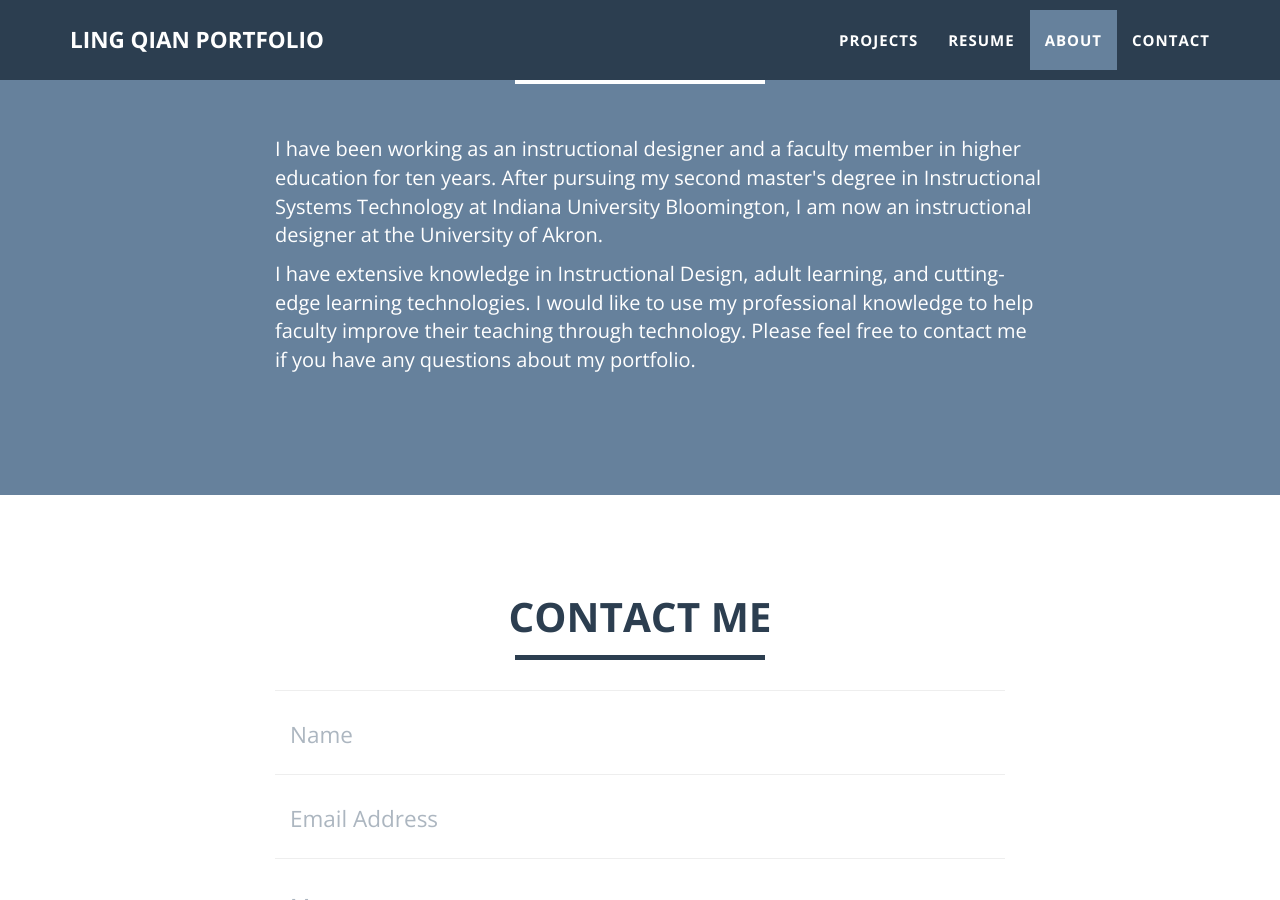
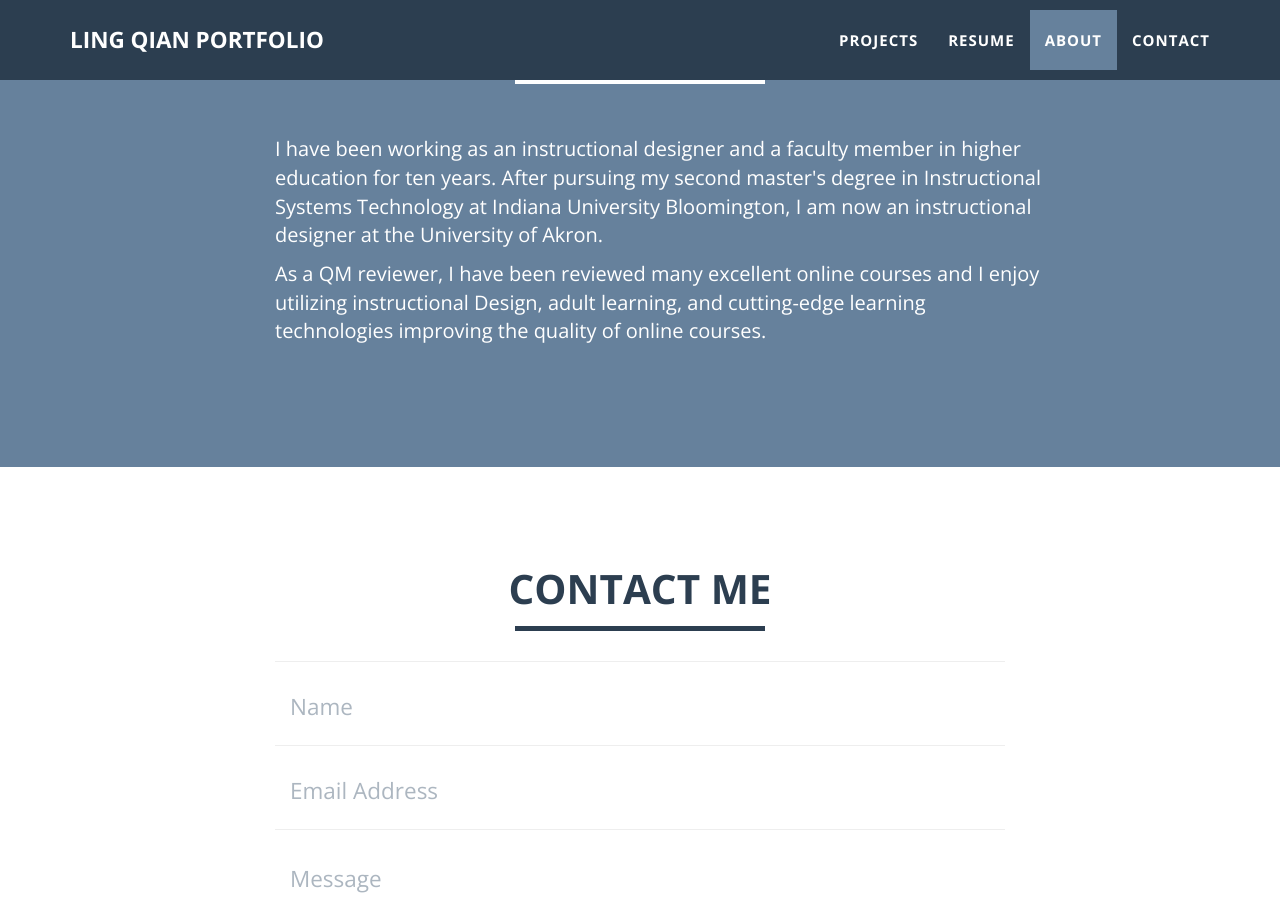
Before and after one commit to lingqiann/lingqiann.github.io, a Jekyll site: the page built from index.html, in a window 1280 px wide and 900 px high, scrolled down 1970 px. Built offline with Jekyll 4.4.1, drawn with Linux system fonts in a browser that asks for light colours.

Commit message:
Update about.html

```diff
--- a/_includes/about.html
+++ b/_includes/about.html
@@ -10,7 +10,7 @@
         <div class="row">
             <div class="col-lg-4 col-lg-offset-2">
                 <p>I have been working as an instructional designer and a faculty member in higher education for ten years. After pursuing my second master's degree in Instructional Systems Technology at Indiana University Bloomington, I am now an instructional designer at the University of Akron. </p>
-                <p> I have extensive knowledge in Instructional Design, adult learning, and cutting-edge learning technologies. I would like to use my professional knowledge to help faculty improve their teaching through technology. Please feel free to contact me if you have any questions about my portfolio.</p>
+                <p>As a QM reviewer, I have been reviewed many excellent online courses and I enjoy utilizing instructional Design, adult learning, and cutting-edge learning technologies improving the quality of online courses.</p>
             </div>
             <div class="col-lg-4">
                 <p></p>
```
